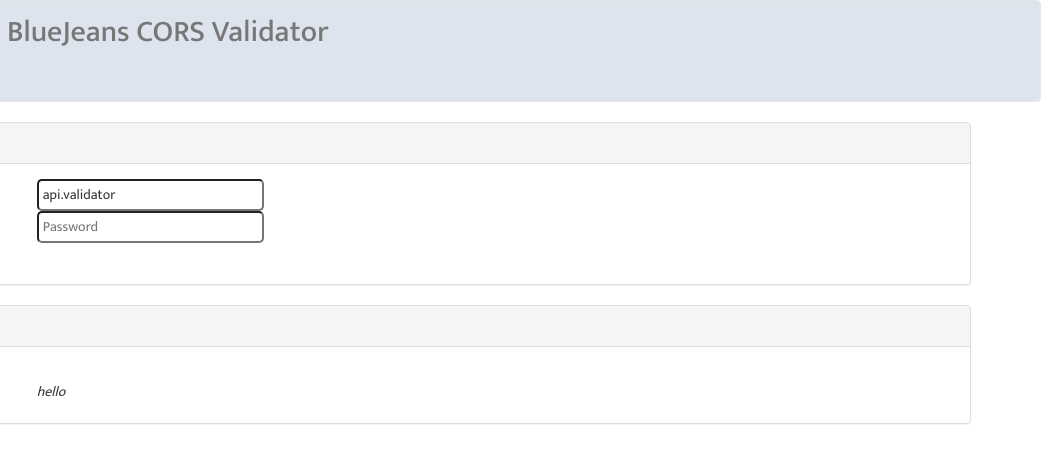
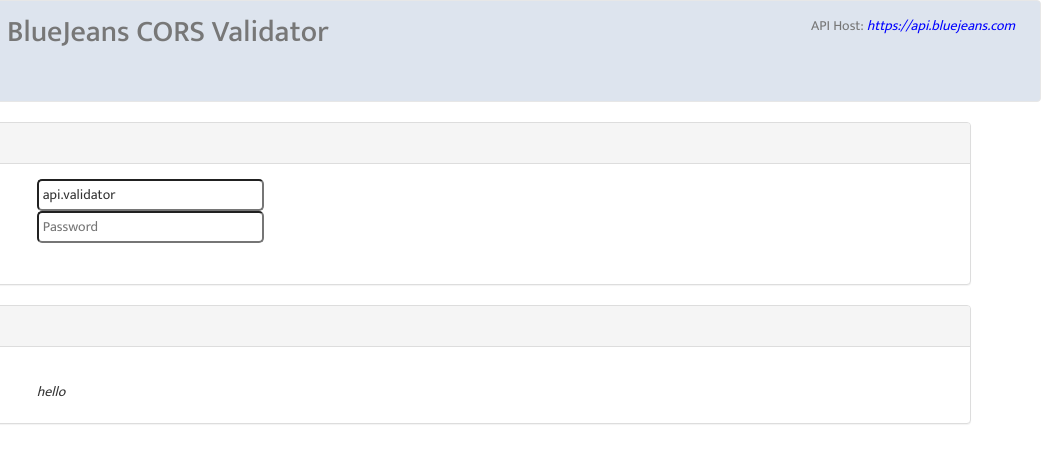
Before and after one commit to isabella232/api-whitelisting, a plain HTML site: page index.html in a window 1280 px wide. Shown: the full height of the page, 239-1280 px from the left. Drawn offline with Linux system fonts and the light colour scheme.

Commit message:
add display of API host

```diff
--- a/index.html
+++ b/index.html
@@ -107,9 +107,13 @@ var orec = {
   });
 }
 
+function setup() {
+	$("#host").text(host);
+}
+
 </script>
 
-<body>
+<body onload="setup()">
 <nav class="navbar navbar-default">
   <div class="container-fluid">
     <div class="navbar-header">
@@ -118,6 +122,7 @@ var orec = {
       </a>
 	  <h2 class="navbar-text">BlueJeans CORS Validator</h2>
     </div>
+	  <p class="navbar-text navbar-right">API Host:&nbsp<i id="host"></i></p>
   </div>
 </nav>
   <div class="container">
--- a/styles.css
+++ b/styles.css
@@ -215,8 +215,16 @@ input {
 	color: red;
 }
 
+#host {
+	color: blue;
+}
+
 .navbar {
 	background-color: #DDE4EE !important;
+}
+
+.navbar-right {
+	margin-right:10px !important;
 }
 
 .navbar-header {
```
